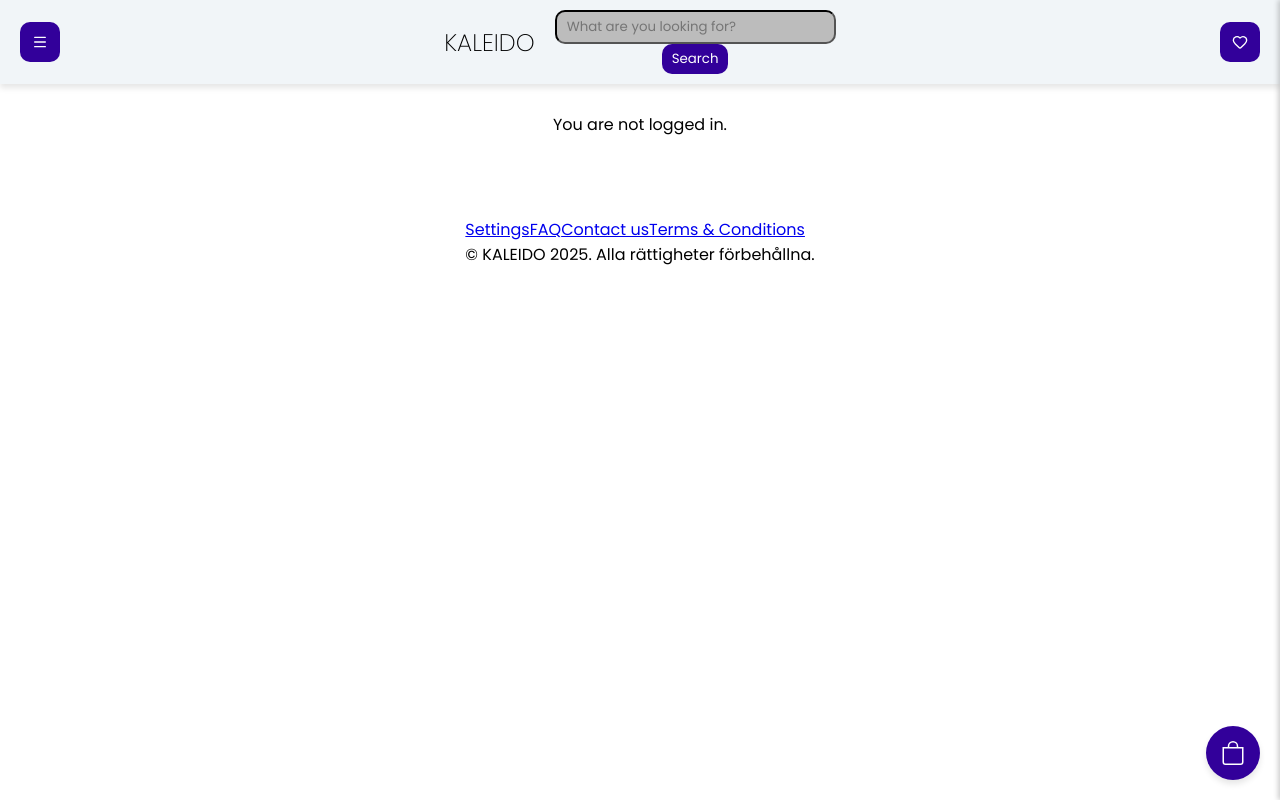
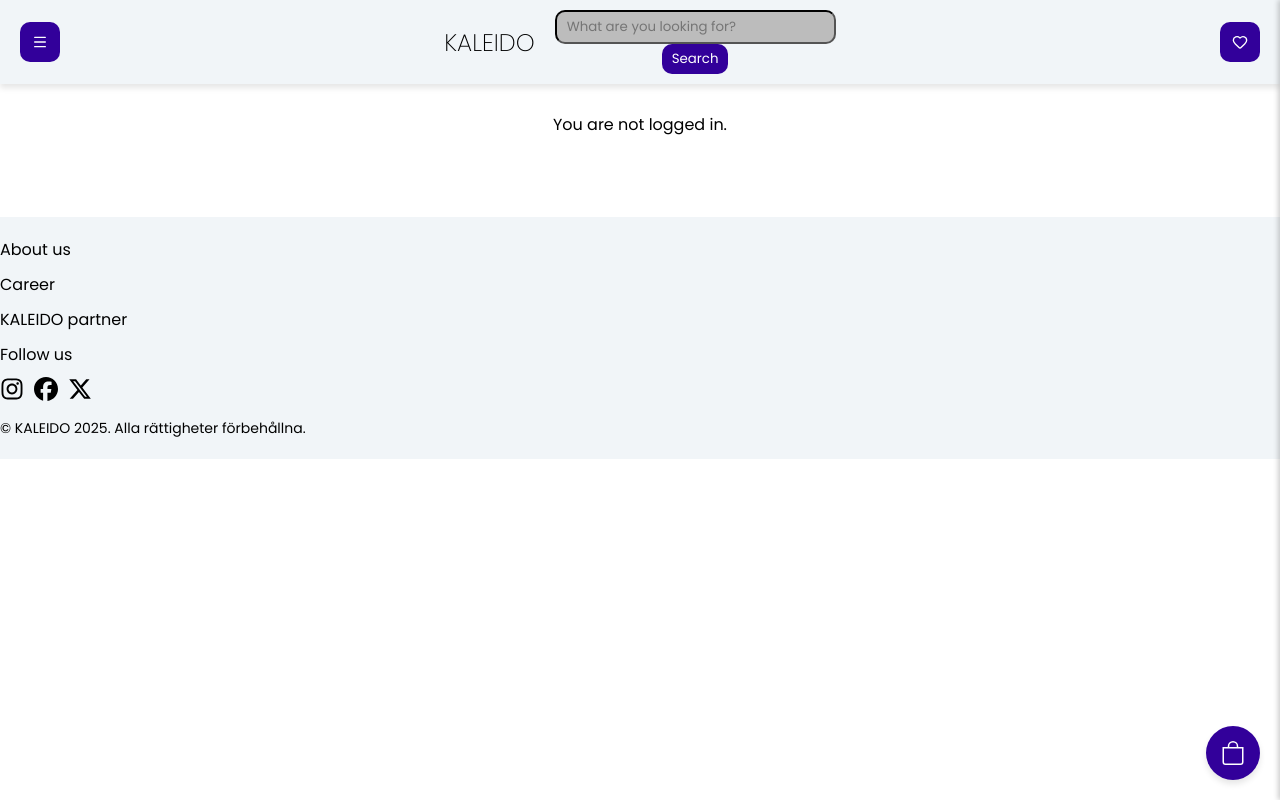
Before and after one commit to DianaOlivaresBarahona/CommitOrQuit, a React (Vite) app: page /profile in a window 1280 px wide. Built offline with nearby package versions, Linux system fonts and the light colour scheme; a web font is replaced by a local one.

Commit message:
updated Footer

```diff
--- /dev/null
+++ b/src/components/Footer.css
@@ -0,0 +1,50 @@
+.footer {
+    width: 100%;
+    background-color: #F1F5F8;
+    padding: 15px 0;
+    text-align: left;
+}
+
+.footer-links {
+    display: flex;
+    flex-direction: column;
+    gap: 10px;
+    margin-bottom: 10px;
+}
+
+.footer-links a {
+    color: black;
+    text-decoration: none;
+    font-weight: 400;
+    transition: color 0.3s ease-in-out;
+}
+
+.footer-links a:hover {
+    color: #32009A;
+    text-decoration: underline;
+}
+
+.social-icons {
+    display: flex;
+    gap: 10px;
+}
+
+.footer-copy {
+    color: black;
+    font-size: 12px;
+}
+
+@media (min-width: 768px) {
+    .footer-links {
+        flex-direction: column;
+        justify-content: center;
+    }
+
+    .footer {
+        padding: 20px 0;
+    }
+
+    .footer-copy {
+        font-size: 14px;
+    }
+}
--- a/src/components/Footer.jsx
+++ b/src/components/Footer.jsx
@@ -1,14 +1,29 @@
+import "./Footer.css";
+import { FaInstagram, FaFacebook, FaXTwitter } from "react-icons/fa6"; // Importera ikonerna
+
 const Footer = () => {
   return (
     <footer className="footer">
       <div className="footer-links">
-            <a href="#">Settings</a>
-            <a href="#">FAQ</a>
-            <a href="#">Contact us</a>
-            <a href="#">Terms & Conditions</a>
+        <a href="#">About us</a>
+        <a href="#">Career</a>
+        <a href="#">KALEIDO partner</a>
+        <p>Follow us</p>
+        <div className="social-icons"> {/* Ny div för ikoner */}
+          <a href="https://instagram.com" target="_blank" rel="noopener noreferrer">
+            <FaInstagram size={24} />
+          </a>
+          <a href="https://facebook.com" target="_blank" rel="noopener noreferrer">
+            <FaFacebook size={24} />
+          </a>
+          <a href="https://twitter.com" target="_blank" rel="noopener noreferrer">
+            <FaXTwitter size={24} />
+          </a>
+        </div>
       </div>
       <p className="footer-copy">&copy; KALEIDO 2025. Alla rättigheter förbehållna.</p>
     </footer>
   );
 };
+
 export default Footer;
```
Lines whose indentation alone changed are shown as unchanged.
